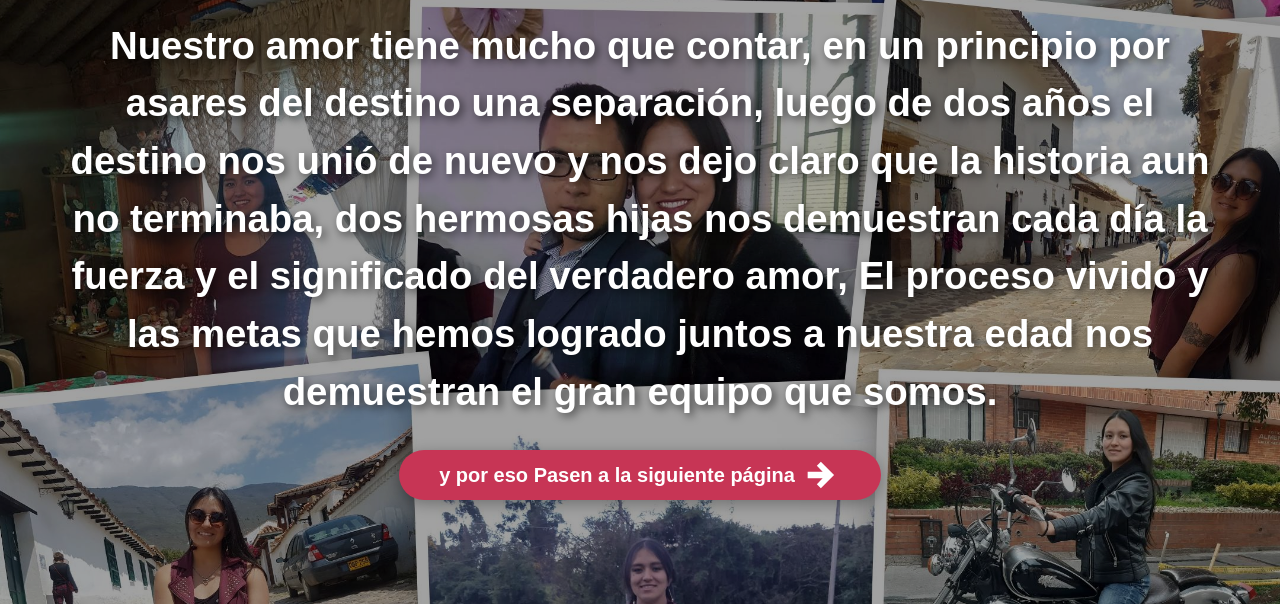
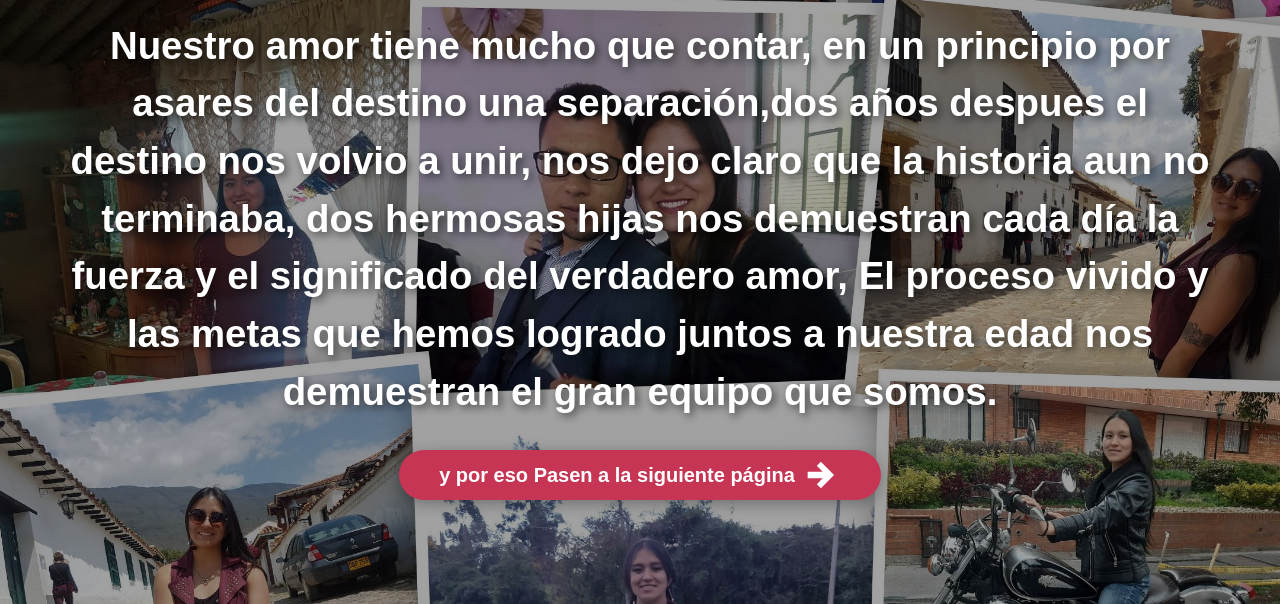
Before and after one commit to alejob77/dani, a plain HTML site: page index.html in a window 1280 px wide. Shown: the part 196-800 px from the top of the page. Drawn offline with Linux system fonts and the light colour scheme.

Commit message:
Update index.html

```diff
--- a/index.html
+++ b/index.html
@@ -169,7 +169,7 @@
         <div>
             <h1>MI AMOR</h1>
 
-            <h2>Nuestro amor tiene mucho que contar, en un principio por asares del destino una separación, luego de dos años el destino nos unió de nuevo y nos dejo claro que la historia aun no terminaba, dos hermosas hijas nos demuestran cada día la fuerza y el significado del verdadero amor, El proceso vivido y las metas que hemos logrado juntos a nuestra edad nos demuestran el gran equipo que somos.</h2>
+            <h2>Nuestro amor tiene mucho que contar, en un principio por asares del destino una separación,dos años despues el destino nos volvio a unir, nos dejo claro que la historia aun no terminaba, dos hermosas hijas nos demuestran cada día la fuerza y el significado del verdadero amor, El proceso vivido y las metas que hemos logrado juntos a nuestra edad nos demuestran el gran equipo que somos.</h2>
             <button onclick="window.location.href='pag2.html'">
                 <span>y por eso Pasen a la siguiente página</span>
                 <svg xmlns="http://www.w3.org/2000/svg" viewBox="0 0 24 24"><title>arrow-right-thick</title><path d="M4,10V14H13L9.5,17.5L11.92,19.92L19.84,12L11.92,4.08L9.5,6.5L13,10H4Z" /></svg>
```
